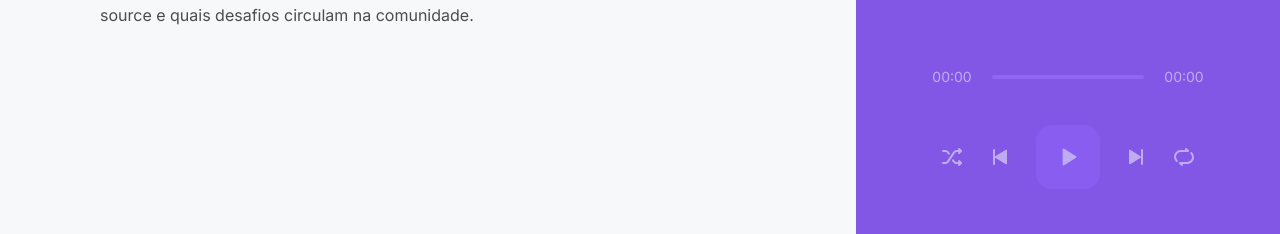
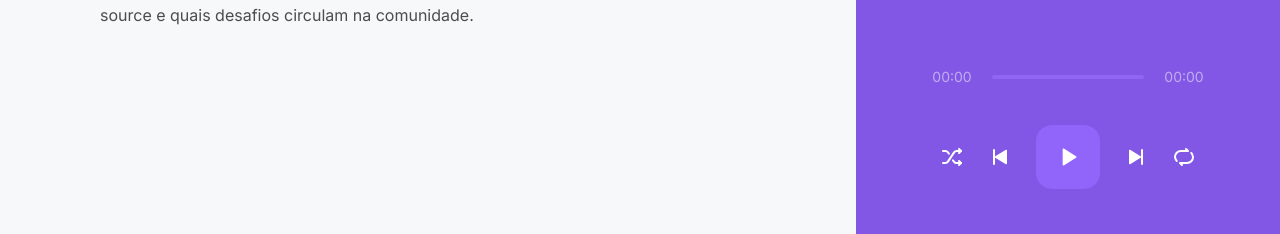
Before and after one commit to marcelo-rafael/nlw-05-podcastr, a Next.js app: page /episodes/a-importancia-da-contribuicao-em-open-source in a window 1280 px wide. Shown: the part 563-797 px from the top of the page. Built offline with nearby package versions, Linux system fonts and the light colour scheme; data requests are answered from the project's data file.

Commit message:
Controle de loop

```diff
--- a/src/components/Player/index.tsx
+++ b/src/components/Player/index.tsx
@@ -1,17 +1,17 @@
 import Image from 'next/image'
-import { useContext, useEffect, useRef } from 'react'
+import { useEffect, useRef } from 'react'
 import Slider from 'rc-slider'
 
 import 'rc-slider/assets/index.css'
 
-import { PlayerContext } from '../../contexts/PlayerContext'
+import { usePLayer } from '../../contexts/PlayerContext'
 
 import styles from './styles.module.scss'
 
 export function Player() {
   const audioRef = useRef<HTMLAudioElement>(null)
 
-  const { episodeList, currentEpisodeIndex, isPlaying, togglePLay, setPLayingState, playNext, playPrevious } = useContext(PlayerContext)
+  const { episodeList, currentEpisodeIndex, isPlaying, togglePLay, isLooping, toggleLoop, setPLayingState, playNext, playPrevious, hasNext, hasPrevious } = usePLayer()
 
   useEffect(() => {
     if (!audioRef.current) {
@@ -64,14 +64,14 @@
       </div>
 
       { episode && (
-        <audio src={episode.url} ref={audioRef} autoPlay onPlay={() => setPLayingState(true)} onPause={() => setPLayingState(false)}/>
+        <audio src={episode.url} ref={audioRef} autoPlay loop={isLooping} onPlay={() => setPLayingState(true)} onPause={() => setPLayingState(false)}/>
       ) }
 
       <div className={styles.buttons}>
         <button type="button" disabled={!episode}>
           <img src="/shuffle.svg" alt="Embaralhar" />
         </button>
-        <button type="button" onClick={playPrevious} disabled={!episode}>
+        <button type="button" onClick={playPrevious} disabled={!episode || hasPrevious}>
           <img src="/play-previous.svg" alt="Tocar anterior" />
         </button>
         <button type="button" className={styles.playButton} disabled={!episode} onClick={togglePLay}>
@@ -79,10 +79,10 @@
           ? <img src="/pause.svg" alt="Pausar" />
           : <img src="/play.svg" alt="Tocar" /> }
         </button>
-        <button type="button" onClick={playNext} disabled={!episode}>
+        <button type="button" onClick={playNext} disabled={!episode || hasNext}>
           <img src="/play-next.svg" alt="Tocar próxima" />
         </button>
-        <button type="button" disabled={!episode}>
+        <button type="button" onClick={toggleLoop} className={isLooping ? styles.isActive : ''} disabled={!episode}>
           <img src="/repeat.svg" alt="Repetir" />
         </button>
       </div>
--- a/src/components/Player/styles.module.scss
+++ b/src/components/Player/styles.module.scss
@@ -19,7 +19,7 @@
         }
         footer {
             align-self: stretch;
-            &.empty {
+            &.empty .progress {
                 opacity: 0.5;
             }
         }
@@ -95,6 +95,12 @@
             &:hover:not(:disabled) {
                 filter: brightness(0.7)
             }
+            &.isActive {
+                filter: invert(0.35) sepia(1) saturate(3) hue-rotate(100deg)
+            }
+            &.isActive:hover {
+                filter: brightness(0.6) invert(0.35) sepia(1) saturate(3) hue-rotate(100deg)
+            }
             &.playButton {
                 width: 4rem;
                 height: 4rem;
--- a/src/contexts/PlayerContext.tsx
+++ b/src/contexts/PlayerContext.tsx
@@ -1,4 +1,4 @@
-import { createContext, useState, ReactNode } from 'react'
+import { createContext, useState, ReactNode, useContext } from 'react'
 
 type Episode = {
   title: string
@@ -12,12 +12,16 @@
   episodeList: Episode[]
   currentEpisodeIndex: number
   isPlaying: boolean
+  isLooping: boolean
   play: (episode: Episode) => void
   setPLayingState: (state: boolean) => void
   playList: (list: Episode[], index: number) => void
   playPrevious: () => void
   playNext: () => void
   togglePLay: () => void
+  toggleLoop: () => void
+  hasNext: boolean
+  hasPrevious: boolean
 }
 
 type PLayerContextProviderProps = {
@@ -31,6 +35,7 @@
   const [episodeList, setEpisodelist] = useState([])
   const [currentEpisodeIndex, setCurrentEpisodeIndex] = useState(0)
   const [isPlaying, setIsPlaying] = useState(false)
+  const [isLooping, setIsLooping] = useState(false)
 
   function play(episode: Episode) {
     setEpisodelist([episode])
@@ -48,26 +53,35 @@
     setIsPlaying(!isPlaying)
   }
 
+  function toggleLoop() {
+    setIsLooping(!isLooping)
+  }
+
   function setPLayingState(state: boolean) {
     setIsPlaying(state)
   }
 
+  const hasPrevious = currentEpisodeIndex > 0
+  const hasNext = (currentEpisodeIndex + 1) < episodeList.length
+
   function playNext() {
-    const nextEpisodeIndex = currentEpisodeIndex + 1
-
-    if (nextEpisodeIndex < episodeList.length) {
+    if (hasNext) {
       setCurrentEpisodeIndex(currentEpisodeIndex + 1)
     }
   }
 
   function playPrevious() {
-    if (currentEpisodeIndex > 0) {
+    if (hasPrevious) {
       setCurrentEpisodeIndex(currentEpisodeIndex - 1)
     }
   }
 
   return (
-    <PlayerContext.Provider value={{ episodeList, currentEpisodeIndex, play, isPlaying, togglePLay, setPLayingState, playList, playPrevious, playNext }}>
+    <PlayerContext.Provider value={{ episodeList, currentEpisodeIndex, play, isPlaying, togglePLay, isLooping, toggleLoop, setPLayingState, playList, hasNext, hasPrevious, playPrevious, playNext }}>
       {children}
     </PlayerContext.Provider>)
 }
+
+export const usePLayer = () => {
+  return useContext(PlayerContext)
+}
--- a/src/pages/episodes/[slug].tsx
+++ b/src/pages/episodes/[slug].tsx
@@ -3,6 +3,7 @@
 import { GetStaticPaths, GetStaticProps } from 'next'
 import Image from 'next/image'
 import Link from 'next/link'
+import { usePLayer } from '../../contexts/PlayerContext'
 
 import { api } from '../../services/api'
 
@@ -27,6 +28,8 @@
 }
 
 export default function Episode({ episode }: EpisodeProps) {
+  const { play } = usePLayer()
+
   return (
     <div className={styles.episode}>
       <div className={styles.thumbnailContainer}>
@@ -36,7 +39,7 @@
         </button>
         </Link>
         <Image width={700} height={160} src={episode.thumbnail} objectFit="cover" />
-        <button type="button">
+        <button type="button" onClick={() => play(episode)}>
           <img src="/play.svg" alt="Tocar episódio" />
         </button>
       </div>
--- a/src/pages/index.tsx
+++ b/src/pages/index.tsx
@@ -6,10 +6,9 @@
 
 import { api } from '../services/api'
 import { convertDurationToTimeString } from '../utils/convertDurationToTimeString'
+import { usePLayer } from '../contexts/PlayerContext'
 
 import styles from './home.module.scss'
-import React, { useContext } from 'react'
-import { PlayerContext } from '../contexts/PlayerContext'
 
 type Episode = {
   id: string
@@ -28,7 +27,7 @@
 }
 
 export default function Home({ latestEpisodes, allEpisodes}: HomeProps) {
-  const { playList } = useContext(PlayerContext)
+  const { playList } = usePLayer()
 
   const episodeList = [...latestEpisodes, ...allEpisodes]
 
```
